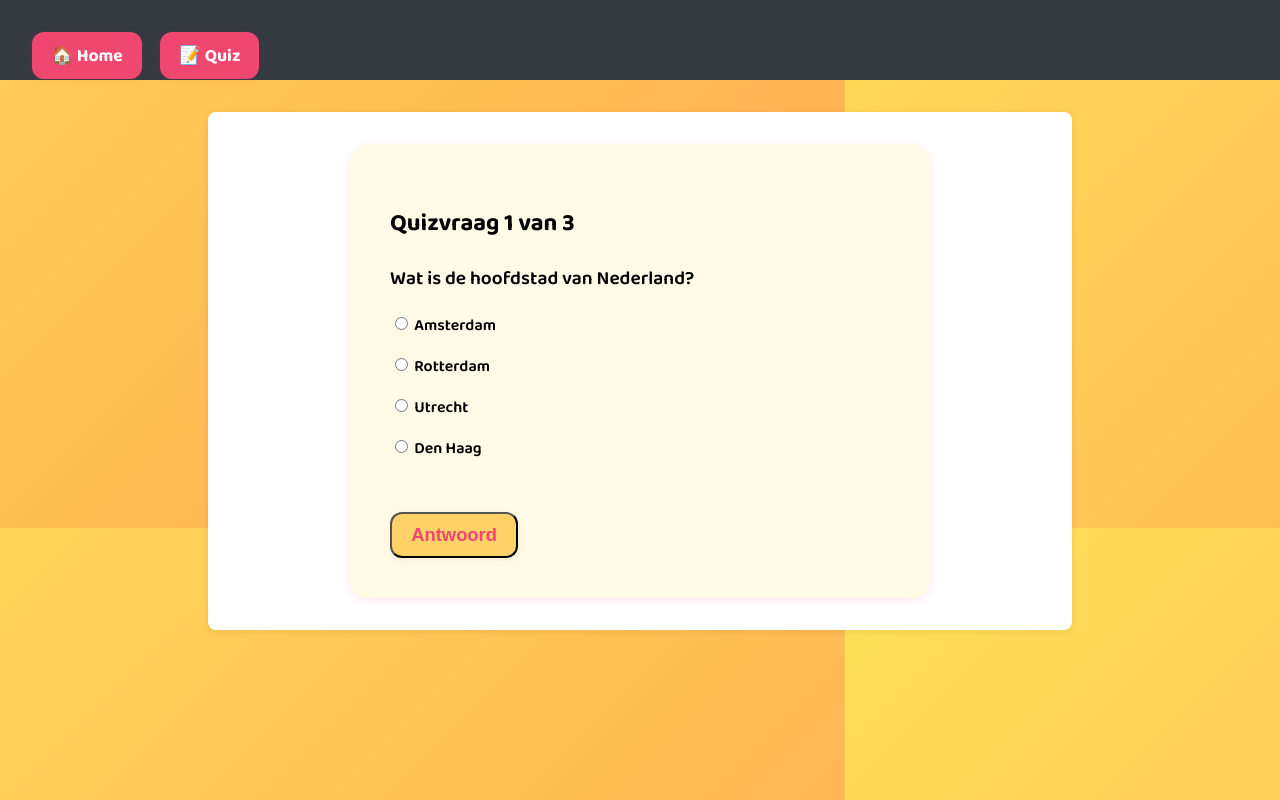
After one commit to stevendejongnl/housetour, a Flask app: page /quiz/question in a window 1280 px wide. The commit adds this page. Run offline with Flask 3, Linux system fonts and the light colour scheme.

Commit message:
Add quiz functionality with MongoDB integration
- Introduced a new quiz feature with multiple choice questions.
- Created routes for starting the quiz, displaying questions, providing feedback, and showing results.
- Integrated MongoDB to store quiz results.
- Updated base template to include a link to the quiz.
- Added new templates for quiz start, question, feedback, and result pages.
- Included a new dependency on pymongo for MongoDB interaction.

```diff
--- a/backend/app.py
+++ b/backend/app.py
@@ -3,6 +3,7 @@ import logging
 from flask import Flask, render_template
 
 from area.routes import area_blueprint, get_available_areas, get_area_metadata
+from quiz.routes import quiz_blueprint
 
 __version__ = '0.1.0'
 app = Flask(__name__)
@@ -19,6 +20,7 @@ logging.basicConfig(
 app.logger.setLevel(logging.INFO)
 
 app.register_blueprint(area_blueprint)
+app.register_blueprint(quiz_blueprint)
 
 
 @app.route('/')
@@ -34,5 +36,6 @@ def index():
         'index.html',
         title='House Tour',
         description='Ontdek de verschillende ruimtes van het huis.',
-        areas=area_list
+        areas=area_list,
+        show_quiz=True
     )
--- a/backend/pyproject.toml
+++ b/backend/pyproject.toml
@@ -14,6 +14,7 @@ dependencies = [
     "pillow (>=11.2.1,<12.0.0)",
     "markdown (>=3.8.2,<4.0.0)",
     "python-frontmatter (>=1.1.0,<2.0.0)",
+    "pymongo[srv] (>=4.6.3,<5.0.0)",
 ]
 
 
--- /dev/null
+++ b/backend/quiz/routes.py
@@ -0,0 +1,100 @@
+import random
+import os
+from flask import Blueprint, render_template, session, redirect, url_for, request, current_app
+from pymongo import MongoClient
+
+quiz_blueprint = Blueprint('quiz', __name__, template_folder='../templates', url_prefix='/quiz')
+
+QUIZ_QUESTIONS = [
+    {
+        'question': 'Wat is de hoofdstad van Nederland?',
+        'choices': ['Amsterdam', 'Rotterdam', 'Utrecht', 'Den Haag'],
+        'answer': 'Amsterdam'
+    },
+    {
+        'question': 'Welke kleur heeft de Nederlandse vlag NIET?',
+        'choices': ['Rood', 'Blauw', 'Geel', 'Wit'],
+        'answer': 'Geel'
+    },
+    {
+        'question': 'Hoeveel provincies heeft Nederland?',
+        'choices': ['10', '12', '11', '9'],
+        'answer': '12'
+    },
+    # ...meer vragen...
+]
+
+MONGO_URI = os.environ.get(
+    "MONGO_URI",
+    "mongodb+srv://stevendejong:<db_password>@housetour.ge5znlo.mongodb.net/?retryWrites=true&w=majority&appName=Housetour"
+)
+client = MongoClient(MONGO_URI)
+db = client["housetour"]
+quiz_results = db["quiz_results"]
+
+@quiz_blueprint.route('/start', methods=['GET', 'POST'])
+def start_quiz():
+    if request.method == 'POST':
+        name = request.form.get('name', '').strip()
+        if not name:
+            return render_template('quiz_start.html', error="Vul je naam in a.u.b.")
+        session['quiz_name'] = name
+        session['quiz_progress'] = 0
+        session['quiz_score'] = 0
+        session['quiz_order'] = random.sample(range(len(QUIZ_QUESTIONS)), len(QUIZ_QUESTIONS))
+        return redirect(url_for('quiz.question'))
+    return render_template('quiz_start.html', error=None)
+
+@quiz_blueprint.route('/question', methods=['GET', 'POST'])
+def question():
+    progress = session.get('quiz_progress', 0)
+    order = session.get('quiz_order', list(range(len(QUIZ_QUESTIONS))))
+    if progress >= len(order):
+        return redirect(url_for('quiz.result'))
+
+    q_idx = order[progress]
+    question = QUIZ_QUESTIONS[q_idx]
+
+    if request.method == 'POST':
+        selected = request.form.get('choice')
+        correct = question['answer']
+        is_correct = selected == correct
+        session['quiz_progress'] = progress + 1
+        if is_correct:
+            session['quiz_score'] = session.get('quiz_score', 0) + 1
+        session['quiz_last_correct'] = is_correct
+        session['quiz_last_answer'] = selected
+        session['quiz_last_question'] = question['question']
+        session['quiz_last_correct_answer'] = correct
+        return redirect(url_for('quiz.feedback'))
+
+    return render_template('quiz_question.html', question=question, progress=progress+1, total=len(order), name=session.get('quiz_name', ''))
+
+@quiz_blueprint.route('/feedback')
+def feedback():
+    progress = session.get('quiz_progress', 0)
+    total = len(session.get('quiz_order', QUIZ_QUESTIONS))
+    if progress > total:
+        return redirect(url_for('quiz.result'))
+    return render_template(
+        'quiz_feedback.html',
+        is_correct=session.get('quiz_last_correct', False),
+        selected=session.get('quiz_last_answer', ''),
+        question=session.get('quiz_last_question', ''),
+        correct_answer=session.get('quiz_last_correct_answer', ''),
+        next_url=url_for('quiz.question') if progress < total else url_for('quiz.result')
+    )
+
+@quiz_blueprint.route('/result')
+def result():
+    score = session.get('quiz_score', 0)
+    total = len(session.get('quiz_order', QUIZ_QUESTIONS))
+    name = session.get('quiz_name', '')
+    # Sla resultaat op in MongoDB
+    if name:
+        quiz_results.insert_one({
+            "name": name,
+            "score": score,
+            "total": total
+        })
+    return render_template('quiz_result.html', score=score, total=total, name=name)
--- a/backend/templates/base.html
+++ b/backend/templates/base.html
@@ -14,6 +14,7 @@
 <body>
     <div class="header">
         <a href="/" class="header-home-link">&#127968; Home</a>
+        <a href="{{ url_for('quiz.start_quiz') }}" class="header-home-link" style="left: 10rem;">📝 Quiz</a>
         <h1>{{ title }}</h1>
         {% if description %}<p>{{ description }}</p>{% endif %}
     </div>
--- a/backend/templates/index.html
+++ b/backend/templates/index.html
@@ -8,4 +8,9 @@
     </li>
     {% endfor %}
 </ul>
+{% if show_quiz %}
+<div style="text-align:center; margin-top:2rem;">
+    <a href="{{ url_for('quiz.start_quiz') }}" class="notfound-link">Start de House Tour Quiz!</a>
+</div>
+{% endif %}
 {% endblock %}
--- /dev/null
+++ b/backend/templates/quiz_question.html
@@ -0,0 +1,18 @@
+{% extends "base.html" %}
+{% block body %}
+<div class="area-content" style="max-width:500px;margin:0 auto;">
+    <h2>Quizvraag {{ progress }} van {{ total }}</h2>
+    <form method="post">
+        <p style="font-size:1.2rem;">{{ question.question }}</p>
+        {% for choice in question.choices %}
+        <div style="margin-bottom:1rem;">
+            <label>
+                <input type="radio" name="choice" value="{{ choice }}" required>
+                {{ choice }}
+            </label>
+        </div>
+        {% endfor %}
+        <button type="submit" class="notfound-link">Antwoord</button>
+    </form>
+</div>
+{% endblock %}
```
Also changed, not shown: backend/templates/quiz_feedback.html (added, +18 -0 lines), backend/templates/quiz_result.html (added, +9 -0 lines), backend/templates/quiz_start.html (added, +16 -0 lines), 1 other file.
